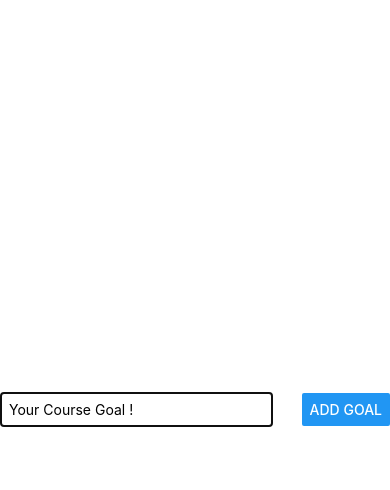
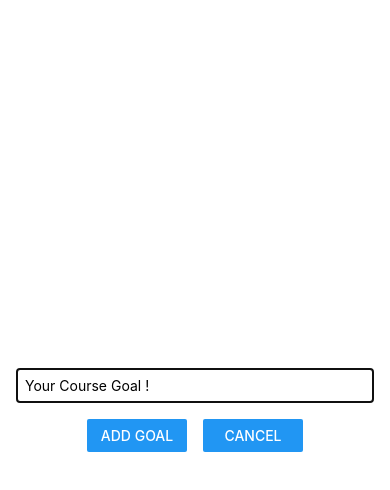
Before and after one commit to hugpaim/React-Native-todolist-pp, a React Native app: screen / in a window 390 px wide. Both pictures are taken after a click on the button "ADD A NEW GOAL". Shown: the top 490 px of the page. Built offline with nearby package versions, Linux system fonts and the light colour scheme.

Commit message:
add modal closing and buttons to work

```diff
--- a/App.js
+++ b/App.js
@@ -12,11 +12,16 @@
     setModalIsVisible(true);
   }
 
+  function endAddGoalHandler() {
+    setModalIsVisible(false);
+  }
+
   function addGoalHandler(enteredGoalText) {
     setCourseGoals((currentCourseGoals) => [
       ...currentCourseGoals,
       { text: enteredGoalText, id: Math.random().toString() },
     ]);
+    endAddGoalHandler();
   }
 
   function deleteGoalHandler(id) {
@@ -32,8 +37,12 @@
         color="#ABD9FF"
         onPress={startAddGoalHandler}
       />
-<GoalInput onAddGoal={addGoalHandler} visible={modalIsVisible}/>
-<View style={styles.goalsinput}>
+      <GoalInput
+        onAddGoal={addGoalHandler}
+        visible={modalIsVisible}
+        onCancel={endAddGoalHandler}
+      />
+      <View style={styles.goalsinput}>
         <FlatList
           data={courseGoals}
           renderItem={(itemData) => {
--- a/components/GoalInput.js
+++ b/components/GoalInput.js
@@ -10,11 +10,11 @@
 
   function addGoalHandler() {
     props.onAddGoal(enteredGoalText);
-    setEnteredGoalText('');
+    setEnteredGoalText("");
   }
 
   return (
-    <Modal visible={props.visible} animationType='slide'>
+    <Modal visible={props.visible} animationType="slide">
       <View style={styles.inputcontainer}>
         <TextInput
           style={styles.textinput}
@@ -22,7 +22,14 @@
           onChangeText={goalInputHandler}
           value={enteredGoalText}
         />
+        <View style={styles.buttoncontainer}>
+          <View style={styles.button}>
             <Button title="Add Goal" onPress={addGoalHandler} />
+          </View>
+          <View style={styles.button}>
+            <Button title="Cancel" onPress={props.onCancel} />
+          </View>
+        </View>
       </View>
     </Modal>
   );
@@ -31,18 +38,25 @@
 const styles = StyleSheet.create({
   inputcontainer: {
     flex: 1,
-    flexDirection: "row",
-    justifyContent: "space-between",
+    justifyContent: "center",
     alignItems: "center",
     marginBottom: 24,
+    padding: 16,
     borderBottomWidth: 1,
     borderBottomColor: "#cccccc",
   },
   textinput: {
     borderWidth: 1,
     borderColor: "#cccccc",
-    width: "70%",
-    marginRight: 8,
+    width: "100%",
     padding: 8,
   },
+  buttoncontainer: {
+    flexDirection: "row",
+    marginTop: 16,
+  },
+  button: {
+    width: 100,
+    marginHorizontal: 8,
+  },
 });
```
Lines whose indentation alone changed are shown as unchanged.
